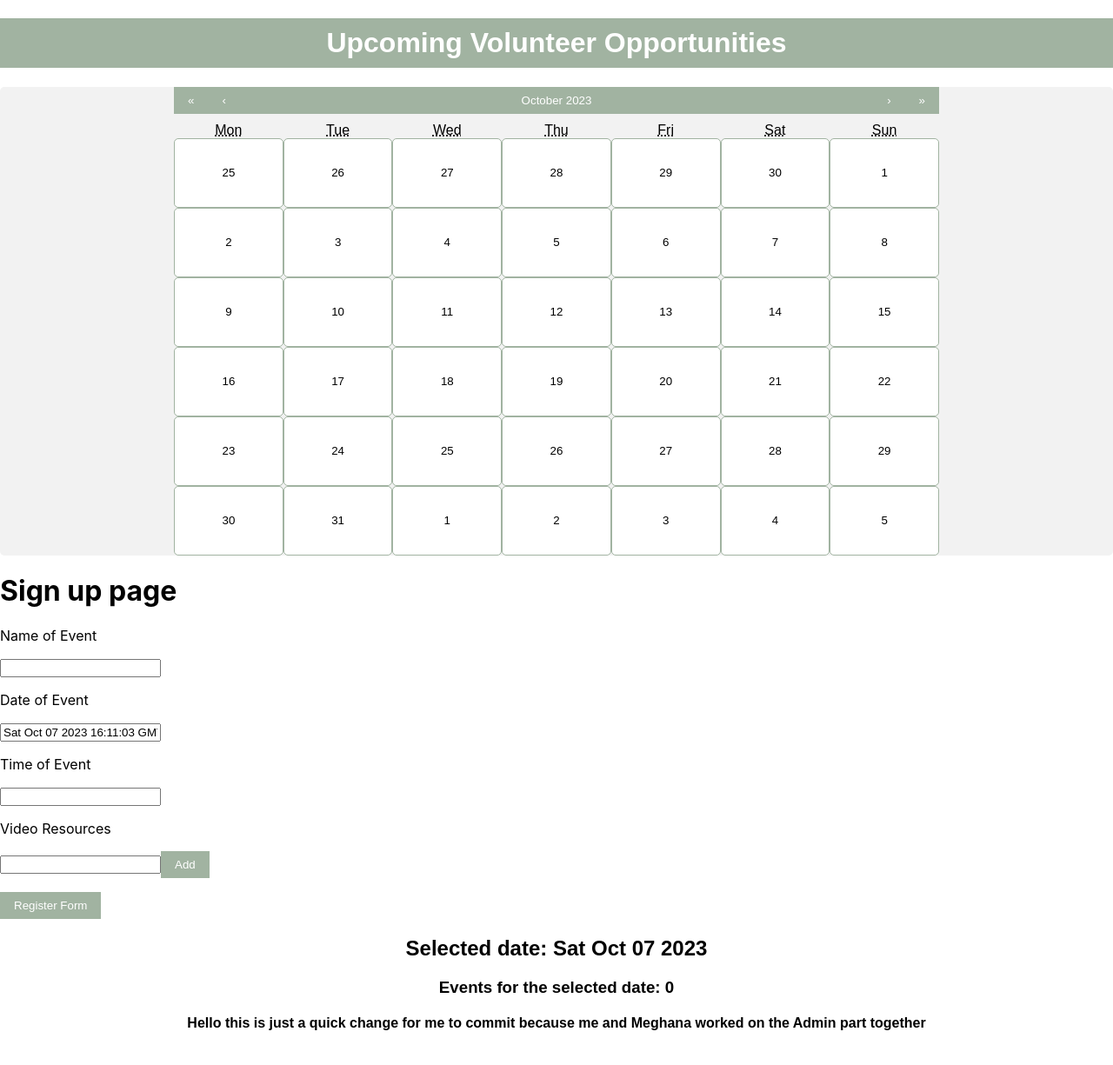
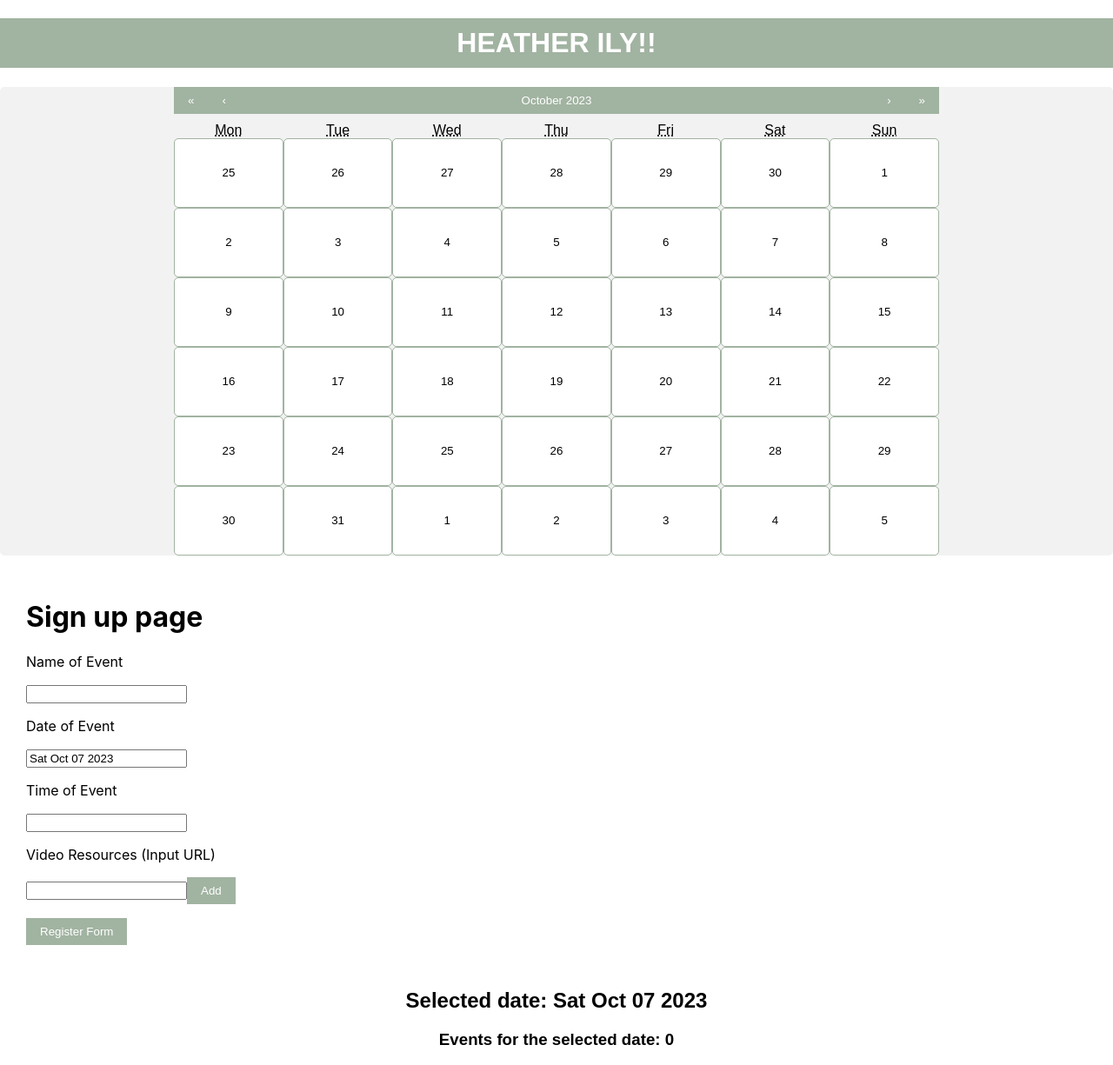
Before and after one commit to yshubber03/JP-Morgan-ReBuilding-Aurora, a React (Create React App) app in the folder frontendaurora/: page / in a window 1280 px wide. Shown: the whole page at 87% size. Built offline with nearby package versions, Linux system fonts and the light colour scheme.

Commit message:
fixed date requirements

```diff
--- a/frontendaurora/src/Admin.js
+++ b/frontendaurora/src/Admin.js
@@ -33,13 +33,13 @@ function Admin(props) {
         setCurrList(newTagList);
     }
     return (
-        <>
+        <div style = {{padding: 30}}>
             <h1>Sign up page</h1>
             <form onSubmit={submitForm}>
                 <p>Name of Event</p>
                 <input name="name"/>
                 <p>Date of Event</p>
-                <input value={props.eventDate} name="date"/>
+                <input value={props.eventDate.toDateString()} name="date"/>
                 <p>Time of Event</p>
                 <input name="time"/>
                 <br/>
@@ -50,8 +50,7 @@ function Admin(props) {
             </form>
             {myEvent.map((element)=> <><h1>{"Event #" + element.count}</h1><p>{element.name+" "+element.date+" "+element.time}</p></>)}
 
-
-        </>
+        </div>
     );
 }
 
--- a/frontendaurora/src/FormList.js
+++ b/frontendaurora/src/FormList.js
@@ -16,7 +16,7 @@ function FormList(props) { // multiple inputs shown after each other
     }
     return (
         <form>
-            <p>Video Resources</p>
+            <p>Video Resources (Input URL)</p>
             <input name="links" onChange={(e)=>setCurrTag(e.target.value)}/>
             <button type="submit" onClick={updateTags}>Add</button>
             <br/>
--- a/frontendaurora/src/Landing/calender.js
+++ b/frontendaurora/src/Landing/calender.js
@@ -56,7 +56,7 @@ function CalendarComponent() {
 
   return (
     <div className="app">
-      <h1 className="header">Upcoming Volunteer Opportunities</h1>
+      <h1 className="header">HEATHER ILY!!</h1>
       <div className="calendar-container">
         <Calendar onChange={setDate} value={date} tileContent={customTileContent} />
       </div>
@@ -66,7 +66,6 @@ function CalendarComponent() {
       <div className="text-center">
         <h2>Selected date: {date.toDateString()}</h2>
         <h3>Events for the selected date: {count}</h3>
-        <h4>Hello this is just a quick change for me to commit because me and Meghana worked on the Admin part together </h4>
       </div>
       {selectedEvent && (
         <div className="event-popup">
```
Also changed, not shown: frontendaurora/src/Landing/calendar.css (added, +30 -0 lines).
